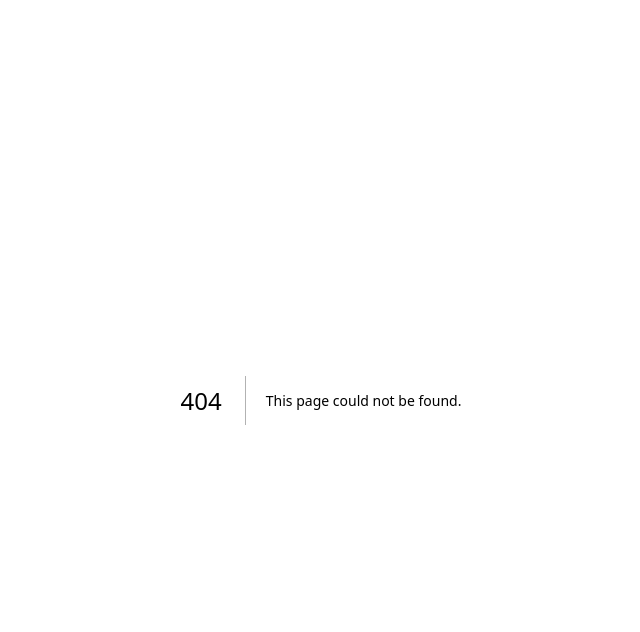
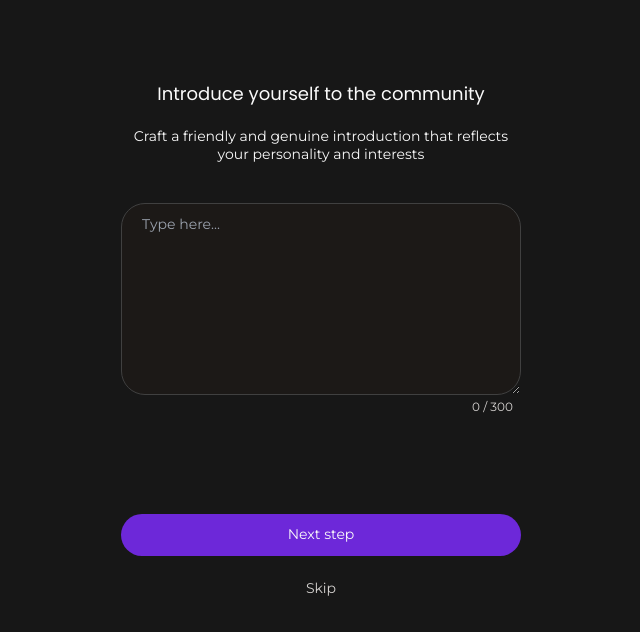
Before and after one commit to kpovel/tereveni-chat, a Next.js app: page /1/introduce-yourself in a window 1280 px wide. Before the commit this address had no page. Shown: the top 632 px of the page, without its empty margins (319-959 px from the left). Built offline with nearby package versions, Linux system fonts and the light colour scheme.

Commit message:
introduce page

```diff
--- /dev/null
+++ b/src/app/[lang]/introduce-yourself/introduce.tsx
@@ -0,0 +1,41 @@
+'use client'
+
+import { useState, useEffect } from "react";
+import Link from "next/link";
+
+export default function Introduce() {
+
+    const [introduce, setIntroduce] = useState('')
+    const [textLength, setTextLength] = useState(0);
+
+    const maxCharacters = 300;
+
+    useEffect(() => {
+        setTextLength(introduce.length)
+    }, [introduce])
+
+    const handleText = (e: React.ChangeEvent<HTMLTextAreaElement>) => {
+        if (e.currentTarget.value.length <= maxCharacters) {
+            setIntroduce(e.currentTarget.value);
+        }
+    }
+
+    return (
+        <div className="mt-10">
+            <textarea value={introduce} max-length="300" onChange={handleText} className="h-[192px] outline-none font-main text-sm font-normal text-neutral-50 leading-tight focus:border-violet-700 py-3 px-5 w-full bg-stone-900 rounded-3xl border border-neutral-700 justify-center items-center inline-flex" name="introduce" id="introduce" placeholder="Type here..."></textarea>
+            <div className="text-right -mt-2 px-2">
+                <span className="text-stone-300 text-xs font-normal font-main leading-none">{textLength} / 300</span>
+            </div>
+            <button className="main__btn mt-24">
+                <Link className="main__link" href="">
+                    Next step
+                </Link>
+            </button>
+            <button className="w-full mt-5 border-none bg-transparent outline-none">
+                <Link className="text-center text-stone-300 text-sm font-normal font-main leading-tight" href="">
+                    Skip
+                </Link>
+            </button>
+        </div>
+    )
+}
--- /dev/null
+++ b/src/app/[lang]/introduce-yourself/page.tsx
@@ -0,0 +1,16 @@
+import Introduce from "./introduce";
+
+export default function IntroduceYourself() {
+  return (
+    <div className="container mx-auto max-w-md px-6">
+      <h2 className="mt-20 text-center text-lg font-medium text-neutral-50 ">
+        Introduce yourself to the community
+      </h2>
+      <p className="mt-5 text-center font-main text-sm font-normal leading-tight text-neutral-50">
+        Craft a friendly and genuine introduction that reflects your personality
+        and interests
+      </p>
+      <Introduce />
+    </div>
+  );
+}
--- /dev/null
+++ b/src/app/[lang]/pick-avatar/page.tsx
@@ -0,0 +1,11 @@
+export default function PickAvatar() {
+  return (
+    <div className="container mx-auto px-6">
+      <h2 className="mt-20 text-center text-lg font-medium text-neutral-50 ">
+        Choose a profile picture
+      </h2>
+      <p>Use the photo from your gallery</p>
+      <div></div>
+    </div>
+  );
+}
--- a/src/app/[lang]/sign-up/page.tsx
+++ b/src/app/[lang]/sign-up/page.tsx
@@ -10,6 +10,5 @@ export default function SignUp() {
         <SignUpForm />
       </div>
     </div>
-
   );
 }
--- a/src/app/[lang]/sign-up/passwordInput.tsx
+++ b/src/app/[lang]/sign-up/passwordInput.tsx
@@ -8,7 +8,7 @@ interface PasswordInputProps {
   hint: boolean;
   setPassHandler: (pass: string) => void;
   pass: string;
-  isValid?: boolean
+  isValid?: boolean;
 }
 
 export default function PasswordInput({
@@ -55,7 +55,7 @@ export default function PasswordInput({
           onChange={setPass}
           onFocus={hintHandler}
           onBlur={hiddenHint}
-          className={`main__input ${!isValid ? 'border-red-500' : null}`}
+          className={`main__input ${!isValid ? "border-red-500" : null}`}
           type={`${isHidden ? "password" : "text"}`}
           placeholder={placeholder}
           value={pass}
--- /dev/null
+++ b/src/app/[lang]/validate-email/[code]/page.tsx
@@ -0,0 +1,18 @@
+import Image from "next/image";
+
+export default function ValidateEmail() {
+  return (
+    <div className="container mx-auto px-6">
+      <h2 className="mt-20 text-center text-lg font-medium text-neutral-50">
+        Check your email
+      </h2>
+      <p className="mt-5 text-center font-main text-sm font-normal leading-tight text-neutral-50">
+        Please follow the link in the email to verify your email address and
+        continue the sign up process
+      </p>
+      <div className="mt-20 flex justify-center">
+        <Image src="/send-email.svg" alt="mail" width={226} height={180} />
+      </div>
+    </div>
+  );
+}
```
Also changed, not shown: src/app/[lang]/sign-up/signUpForm.tsx (+21 -12 lines), src/util/input-validation.ts (+6 -3 lines), public/send-email.svg (added).
